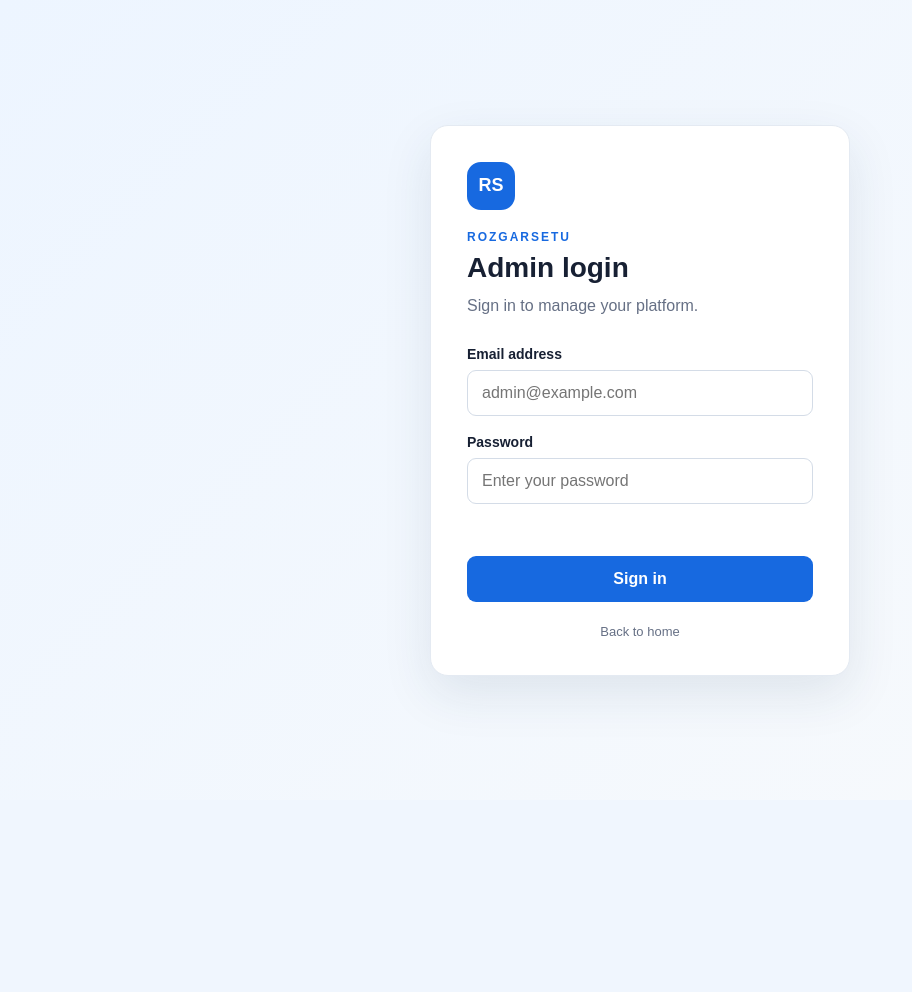
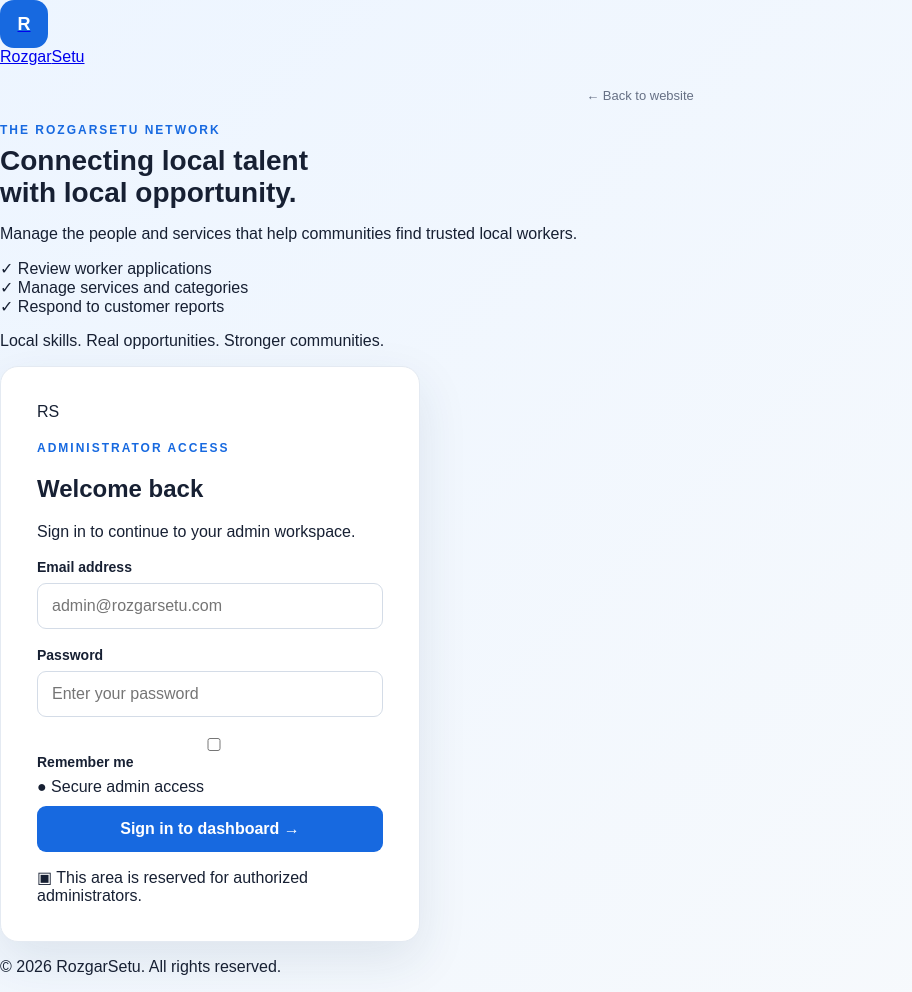
Before and after one commit to vansh07gupta20-hash/Rozgarsetu, a Spring Boot app: page /pages/admin-login.html in a window 1280 px wide. Shown: the whole page, without its empty margins (0-912 px from the left). Before the commit the page ends 687 px from the top, so only its background shows below. Run offline with Spring Boot 4, Linux system fonts and the light colour scheme.

Commit message:
Updated project

```diff
--- a/src/main/resources/static/pages/admin-login.html
+++ b/src/main/resources/static/pages/admin-login.html
@@ -5,27 +5,85 @@
     <meta name="viewport" content="width=device-width, initial-scale=1.0">
     <title>Admin Login | RozgarSetu</title>
     <link rel="stylesheet" href="../css/login.css">
-    <script src="../js/login.js" defer></script>
 </head>
 <body>
-<main class="page">
-    <section class="login-card">
-        <div class="brand-mark" aria-hidden="true">RS</div>
-        <p class="eyebrow">ROZGARSETU</p>
-        <h1>Admin login</h1>
-        <p class="subtitle">Sign in to manage your platform.</p>
+<header class="site-header">
+    <a class="brand" href="../index.html" aria-label="RozgarSetu home">
+        <span class="brand-mark">R</span>
+        <span>Rozgar<span class="brand-highlight">Setu</span></span>
+    </a>
 
-        <form id="loginForm">
+    <a class="back-link" href="../index.html">
+        <span aria-hidden="true">←</span>
+        Back to website
+    </a>
+</header>
+
+<main class="login-layout">
+    <section class="welcome-panel" aria-labelledby="welcome-title">
+        <div class="welcome-content">
+            <p class="eyebrow">THE ROZGARSETU NETWORK</p>
+
+            <h1 id="welcome-title">
+                Connecting local talent<br>
+                with <span>local opportunity.</span>
+            </h1>
+
+            <p class="welcome-description">
+                Manage the people and services that help communities
+                find trusted local workers.
+            </p>
+
+            <div class="welcome-highlights">
+                <div class="highlight">
+                    <span class="highlight-icon" aria-hidden="true">✓</span>
+                    <span>Review worker applications</span>
+                </div>
+                <div class="highlight">
+                    <span class="highlight-icon" aria-hidden="true">✓</span>
+                    <span>Manage services and categories</span>
+                </div>
+                <div class="highlight">
+                    <span class="highlight-icon" aria-hidden="true">✓</span>
+                    <span>Respond to customer reports</span>
+                </div>
+            </div>
+        </div>
+
+        <div class="welcome-footer">
+            <span class="footer-line"></span>
+            <p>Local skills. Real opportunities. Stronger communities.</p>
+        </div>
+    </section>
+
+    <section class="login-panel" aria-labelledby="login-title">
+        <div class="login-card">
+            <div class="login-card-heading">
+                <div class="admin-icon" aria-hidden="true">
+                    <span>RS</span>
+                </div>
+
+                <p class="eyebrow">ADMINISTRATOR ACCESS</p>
+                <h2 id="login-title">Welcome back</h2>
+                <p class="login-subtitle">
+                    Sign in to continue to your admin workspace.
+                </p>
+            </div>
+
+            <form id="adminLoginForm" class="login-form">
+                <div class="form-field">
                     <label for="email">Email address</label>
                     <input
                             type="email"
                             id="email"
                             name="email"
-                    placeholder="admin@example.com"
+                            placeholder="admin@rozgarsetu.com"
                             autocomplete="username"
                             required
                     >
+                </div>
 
+                <div class="form-field">
                     <label for="password">Password</label>
                     <input
                             type="password"
@@ -35,14 +93,38 @@
                             autocomplete="current-password"
                             required
                     >
+                </div>
 
-            <p id="message" class="message" role="alert" aria-live="polite"></p>
+                <div class="form-options">
+                    <label class="remember-option" for="rememberMe">
+                        <input type="checkbox" id="rememberMe" name="rememberMe">
+                        <span>Remember me</span>
+                    </label>
+                    <span class="secure-note">
+                            <span aria-hidden="true">●</span> Secure admin access
+                        </span>
+                </div>
 
-            <button type="submit" id="loginButton">Sign in</button>
+                <button type="submit" class="login-button">
+                    <span>Sign in to dashboard</span>
+                    <span class="button-arrow" aria-hidden="true">→</span>
+                </button>
+
+                <p id="loginMessage" class="login-message" role="status" aria-live="polite"></p>
             </form>
 
-        <a class="back-link" href="../index.html">Back to home</a>
+            <div class="login-card-footer">
+                <span class="footer-lock" aria-hidden="true">▣</span>
+                This area is reserved for authorized administrators.
+            </div>
+        </div>
+
+        <p class="copyright">
+            © 2026 RozgarSetu. All rights reserved.
+        </p>
     </section>
 </main>
+
+<script src="../js/login.js"></script>
 </body>
 </html>
```
Lines whose indentation alone changed are shown as unchanged.
